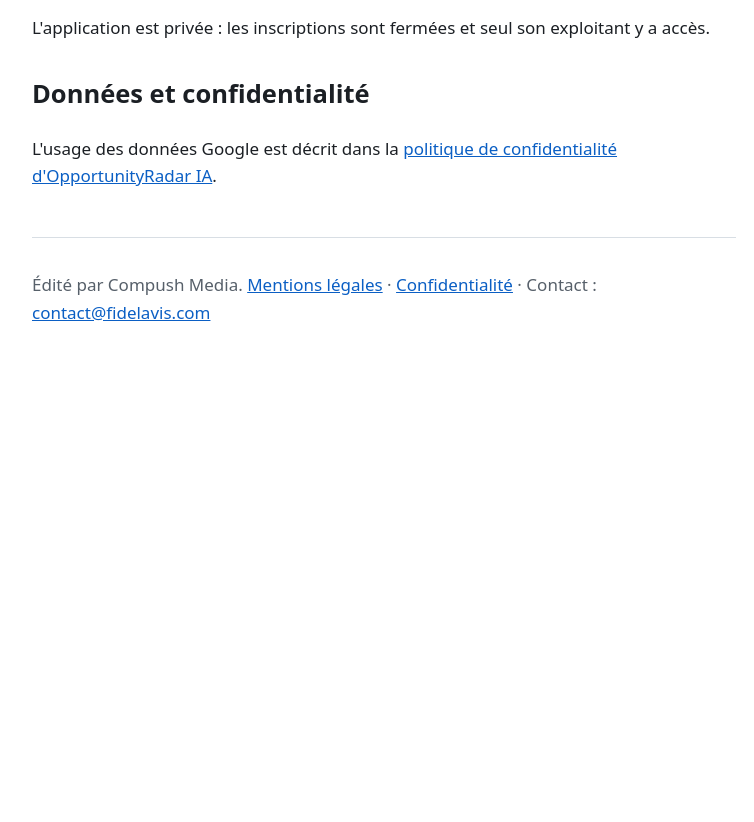
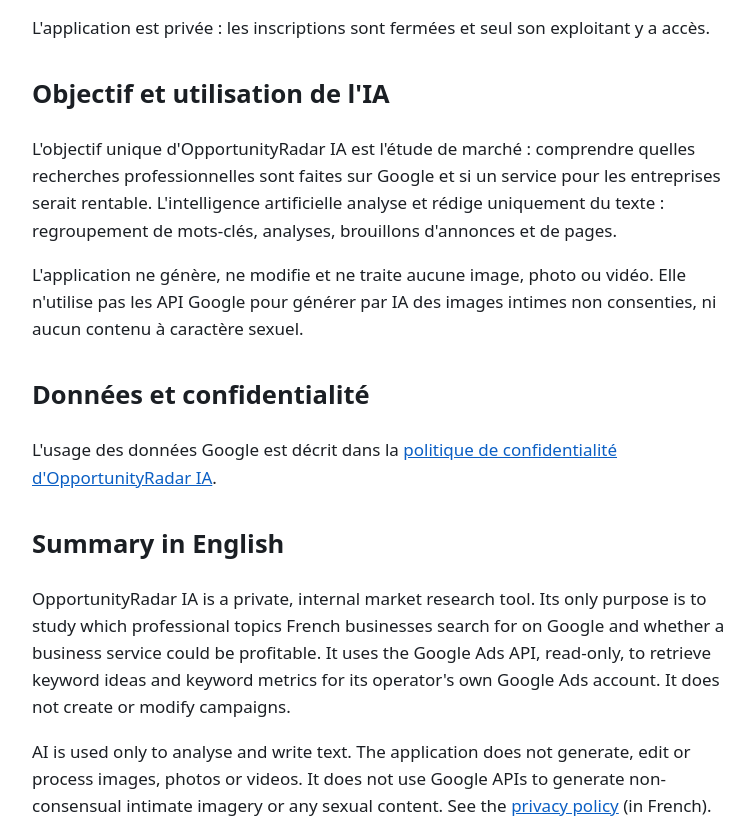
Before and after one commit to compush-media/compushmedsite, a plain HTML site: page opportunity-radar/index.html in a window 1280 px wide. Shown: the part 562-1384 px from the top of the page, without its empty margins (256-1010 px from the left). Before the commit the page ends 945 px from the top, so only its background shows below. Drawn offline with Linux system fonts and the light colour scheme.

Commit message:
OpportunityRadar IA : objectif et usage de l'IA précisés
Co-Authored-By: Claude Opus 5.5 <noreply@anthropic.com>

```diff
--- a/opportunity-radar/index.html
+++ b/opportunity-radar/index.html
@@ -17,7 +17,13 @@ a{color:var(--a)}a,code{overflow-wrap:anywhere}small,footer{color:var(--mut)}foo
 <h2>Accès à Google Ads</h2>
 <p>L'application utilise l'API Google Ads en lecture seule, pour le compte Google Ads de son exploitant. Elle ne crée et ne modifie aucune campagne, et n'engage aucune dépense.</p>
 <p>L'application est privée : les inscriptions sont fermées et seul son exploitant y a accès.</p>
+<h2>Objectif et utilisation de l'IA</h2>
+<p>L'objectif unique d'OpportunityRadar IA est l'étude de marché : comprendre quelles recherches professionnelles sont faites sur Google et si un service pour les entreprises serait rentable. L'intelligence artificielle analyse et rédige uniquement du texte : regroupement de mots-clés, analyses, brouillons d'annonces et de pages.</p>
+<p>L'application ne génère, ne modifie et ne traite aucune image, photo ou vidéo. Elle n'utilise pas les API Google pour générer par IA des images intimes non consenties, ni aucun contenu à caractère sexuel.</p>
 <h2>Données et confidentialité</h2>
 <p>L'usage des données Google est décrit dans la <a href="confidentialite.html">politique de confidentialité d'OpportunityRadar IA</a>.</p>
+<section lang="en"><h2>Summary in English</h2>
+<p>OpportunityRadar IA is a private, internal market research tool. Its only purpose is to study which professional topics French businesses search for on Google and whether a business service could be profitable. It uses the Google Ads API, read-only, to retrieve keyword ideas and keyword metrics for its operator's own Google Ads account. It does not create or modify campaigns.</p>
+<p>AI is used only to analyse and write text. The application does not generate, edit or process images, photos or videos. It does not use Google APIs to generate non-consensual intimate imagery or any sexual content. See the <a href="confidentialite.html">privacy policy</a> (in French).</p></section>
 <footer><p>Édité par Compush Media. <a href="https://compushmedia.com/mentions-legales.html">Mentions légales</a> · <a href="confidentialite.html">Confidentialité</a> · Contact : <a href="mailto:contact@fidelavis.com">contact@fidelavis.com</a></p></footer>
 </main></body></html>
```
